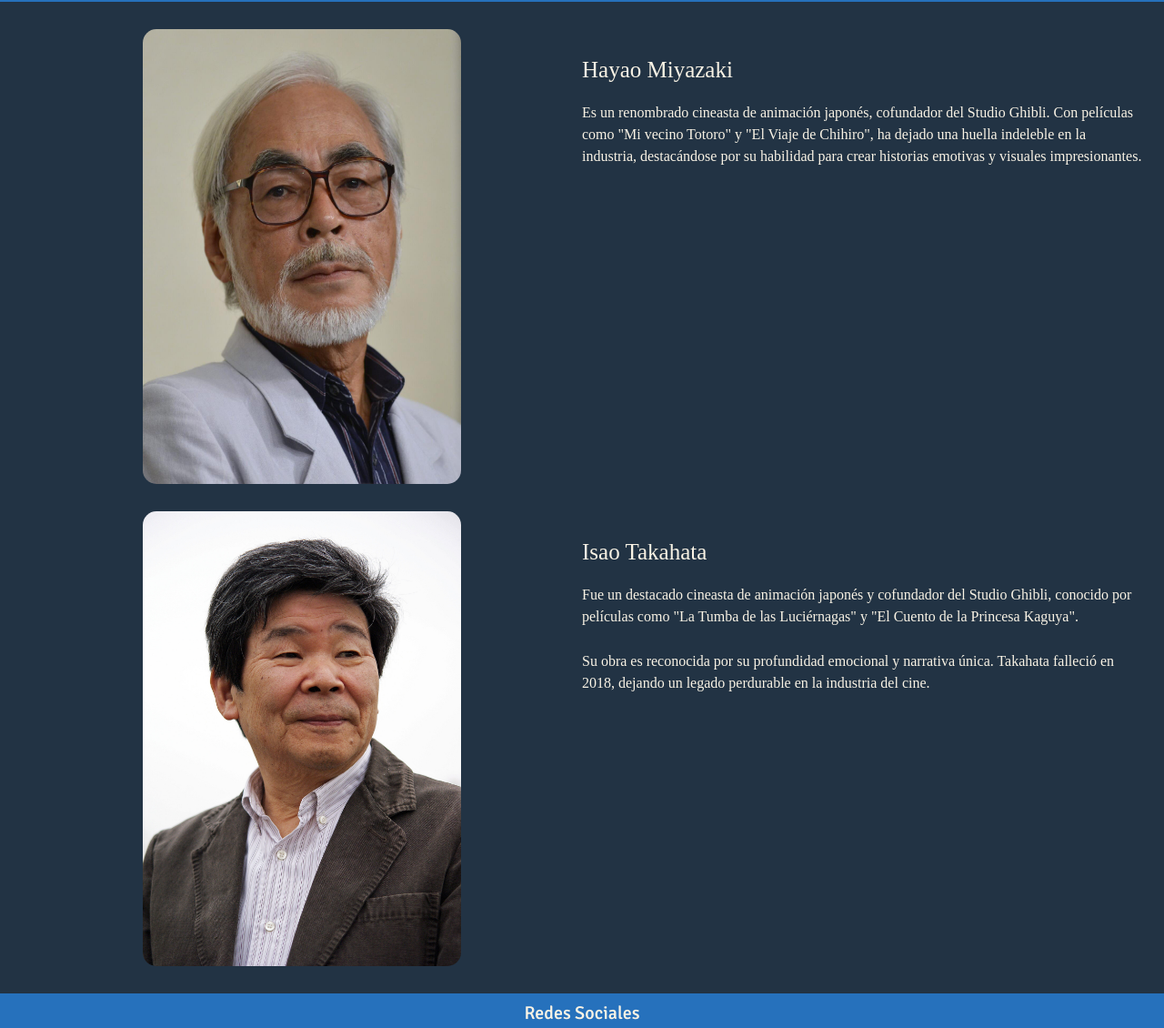
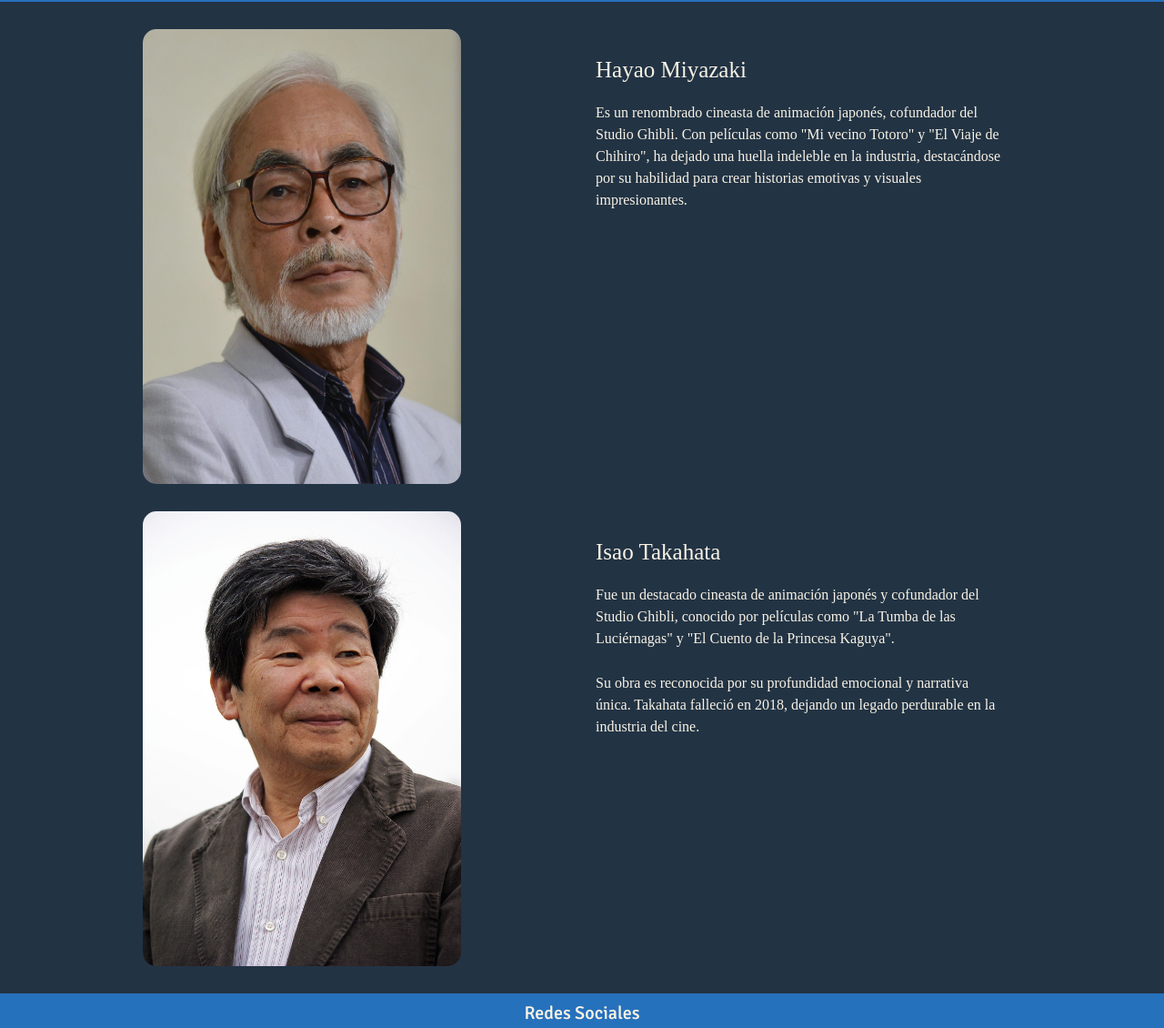
Before and after one commit to ThyagoKoremba/StudioGhibli, a plain HTML site: page sites/autores.html in a window 1280 px wide. Shown: the part 107-1237 px from the top of the page at 91% size. Drawn offline with nearby package versions, Linux system fonts and the light colour scheme; a web font is replaced by a local one.

Commit message:
Sexto commit

```diff
--- a/css/styles.css
+++ b/css/styles.css
@@ -468,10 +468,10 @@
         border-radius: 15px;
     }
     .text-autores-2{
-        padding-top: 30px;
+        padding: 30px 50px 0px 15px;
     }
     .text-autores-1{
-        padding-top: 30px;
+        padding-top: 30px 50px 0px 15px;;
     }
 }
 
@@ -481,12 +481,12 @@
         width: 50%;
         margin: 80px 0px 80px;
     }
+        /*parque*/
     .contenedor-card{
         display: flex;
         flex-direction: row;
         flex-wrap: wrap;
     }
-
     .muestra-titulo{
         justify-content: space-around;
         width: 60%;
@@ -506,4 +506,16 @@
         "peli-9 peli-10 peli-11 peli-12"
     ;
         }
+        .text-autores-2{
+            padding: 30px 150px 0px 15px;
+        }
+        .text-autores-1{
+            padding: 30px 150px 0px 15px;
+        }
+        .text-autores-2 h1{
+            padding-left: -30px;
+        }
+        .text-autores-1 h1{
+            padding-left: -30px;
+        }
 }
```
